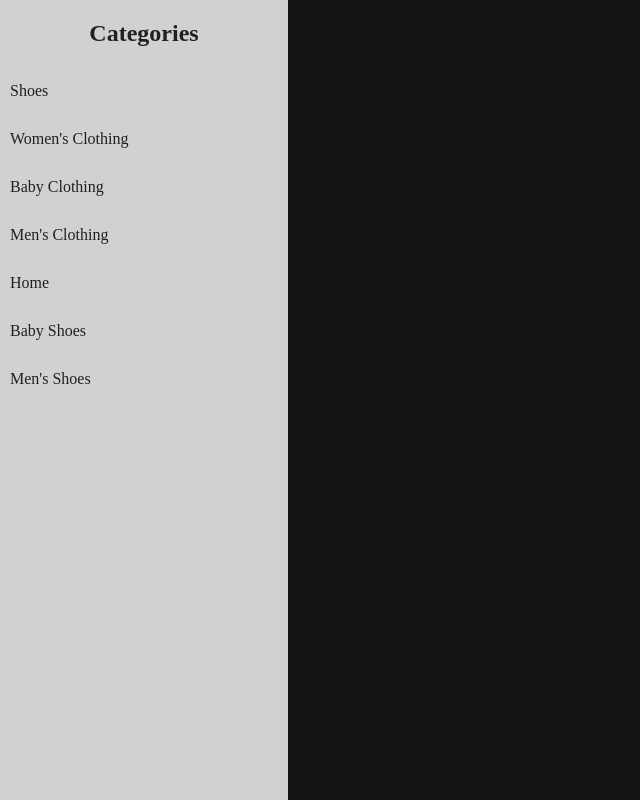
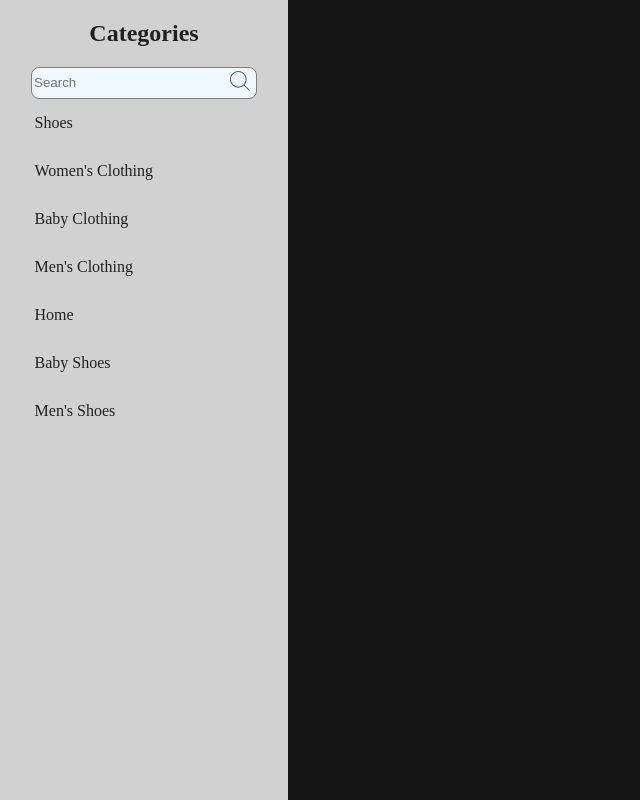
Before and after one commit to devisacoder/proyecto2Tiendas, a React (Vite) app: page / in a window 1280 px wide. Shown: the whole page, without its empty margins (0-640 px from the left). Built offline with nearby package versions, Linux system fonts and the light colour scheme.

Commit message:
maquetacion del search

```diff
--- /dev/null
+++ b/src/components/search/search.css
@@ -0,0 +1,24 @@
+.container-search{
+    border: 1px solid gray;
+    background-color: aliceblue;
+    border-radius: 8px;
+    display: flex;
+    align-items: center;
+    width: 14rem;
+}
+.input-search{
+    width: 100%;
+    height: 28px;
+    border: none;
+    background-color: transparent;
+}
+.button-input{
+    height: 28px;
+    background-color: transparent;
+    border: none;
+    cursor: pointer;
+}
+.input-search:focus{
+    border: none;
+    outline: none;
+}
--- /dev/null
+++ b/src/components/search/search.jsx
@@ -0,0 +1,15 @@
+import searchIcon from '../../assets/searchIcon.svg'
+import './search.css'
+
+export const Search = () => {
+    return(
+        <div className='container-search'>
+            <input
+                type="text"
+                placeholder="Search"
+                className="input-search"
+            />
+            <button className='button-input' aria-label='boton para buscar productos'><img src={searchIcon} alt="icono de lupa" /></button>
+        </div>
+    )
+}
--- a/src/components/sidebarCategories/sidebarCategories.css
+++ b/src/components/sidebarCategories/sidebarCategories.css
@@ -8,6 +8,10 @@
 
 }
 .title-sidebar{
+    display: flex;
+    justify-content: center;
+}
+.search-sidebar{
     display: flex;
     justify-content: center;
 }
@@ -25,7 +29,7 @@
     display: flex;
     width: 100%;
     align-items: center;
-    padding-left: 10px;
+    padding-left: 12%;
     box-sizing: border-box;
     cursor: pointer;
 }
--- a/src/components/sidebarCategories/sidebarCategories.jsx
+++ b/src/components/sidebarCategories/sidebarCategories.jsx
@@ -1,8 +1,12 @@
+import { Search } from '../search/search'
 import './sidebarCategories.css'
 export const SidebarCategories = () => {
     return(
         <div className="container-sidebar">
             <h2 className='title-sidebar'>Categories</h2>
+            <div className='search-sidebar'>
+                <Search/>
+            </div>
             <ul className="ul-sidebar">
                 <li>Shoes</li>
                 <li>Women's Clothing</li>
```
Also changed, not shown: src/assets/searchIcon.svg (added).
